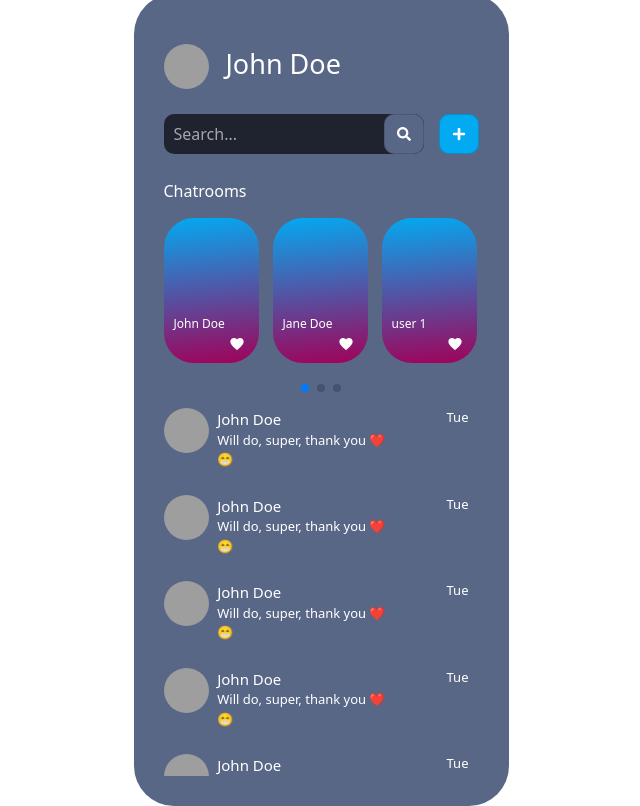
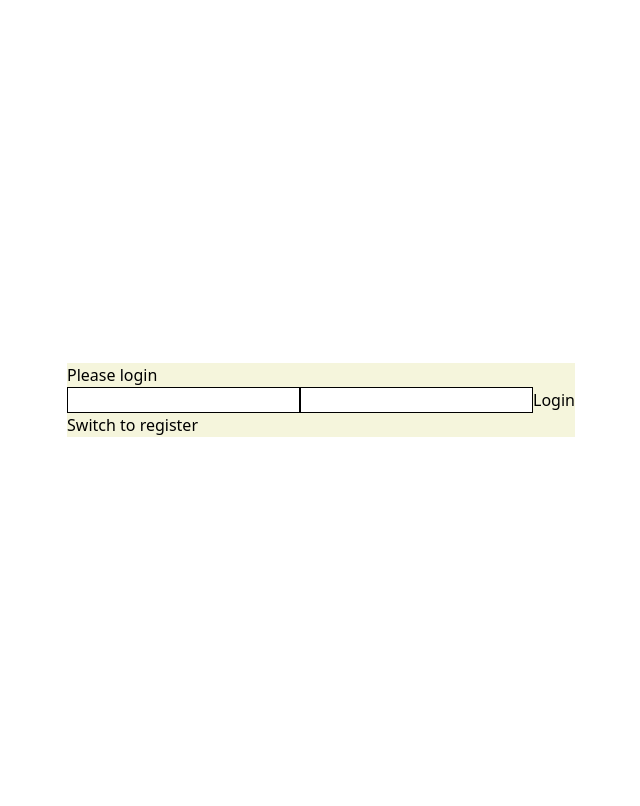
Before and after one commit to alexcloudstar/ac_chatapp_fe, a React (Vite) app in the folder client/: page / in a window 1280 px wide. Shown: the whole page, without its empty margins (319-959 px from the left). Built offline with nearby package versions, Linux system fonts and the light colour scheme; grey boxes are pictures that could not be loaded.

Commit message:
Starting implementing Auth

```diff
--- a/client/src/App.tsx
+++ b/client/src/App.tsx
@@ -1,12 +1,20 @@
-import { ChatHeader, ChatList, Rooms } from './components'
+import { useState } from 'react'
+import { Auth, ChatHeader, ChatList, Rooms } from './components'
 
 function App() {
+  const [isLoggedIn, setIsLoggedIn] = useState<boolean>(false)
   return (
-    <main className="flex flex-col w-[375px] h-[812px] pt-[50px] pr-[30px] pl-[30px] pb-[30px] text-white bg-[#596787] rounded-[40px]">
-      <ChatHeader />
-      <Rooms />
-      <ChatList />
-    </main>
+    <>
+      {!isLoggedIn ? (
+        <Auth setIsLoggedIn={setIsLoggedIn} />
+      ) : (
+        <main className="flex flex-col w-[375px] h-[812px] pt-[50px] pr-[30px] pl-[30px] pb-[30px] text-white bg-[#596787] rounded-[40px]">
+          <ChatHeader />
+          <Rooms />
+          <ChatList />
+        </main>
+      )}
+    </>
   )
 }
 
--- /dev/null
+++ b/client/src/components/Auth/Auth.tsx
@@ -0,0 +1,49 @@
+import React, { FC, useState } from 'react'
+import styles from './auth.module.css'
+import { AuthFormData, AuthProps } from './types'
+
+const Auth: FC<AuthProps> = ({ setIsLoggedIn }) => {
+  const [isRegister, setIsRegister] = React.useState<boolean>(false)
+  const [formData, setFormData] = useState<AuthFormData>({
+    email: '',
+    password: '',
+    isRegister,
+  })
+
+  const switchFormMode = () => setIsRegister(!isRegister)
+
+  const onSubmit = (e: any): void => {
+    e.preventDefault()
+    console.log(formData)
+  }
+
+  const onChange = (e: React.ChangeEvent<HTMLInputElement>): void =>
+    setFormData({ ...formData, [e.target.name]: e.target.value })
+
+  return (
+    <div className={styles.container}>
+      <h1>Please {isRegister ? 'register' : 'login'}</h1>
+      <form action="POST" onSubmit={onSubmit}>
+        <input
+          type="text"
+          name="email"
+          value={formData.email}
+          onChange={onChange}
+        />
+        <input
+          type="password"
+          name="password"
+          value={formData.password}
+          onChange={onChange}
+        />
+
+        <button type="submit">{isRegister ? 'Register' : 'Login'}</button>
+      </form>
+      <button type="button" onClick={switchFormMode}>
+        Switch to {isRegister ? 'login' : 'register'}
+      </button>
+    </div>
+  )
+}
+
+export default Auth
--- /dev/null
+++ b/client/src/components/Auth/auth.module.css
@@ -0,0 +1,7 @@
+.container {
+  background-color: beige;
+}
+
+.container input {
+  border: 1px solid #000;
+}
--- /dev/null
+++ b/client/src/components/Auth/index.ts
@@ -0,0 +1 @@
+export { default as Auth } from './Auth'
--- /dev/null
+++ b/client/src/components/Auth/types.ts
@@ -0,0 +1,9 @@
+export type AuthProps = {
+  setIsLoggedIn: React.Dispatch<React.SetStateAction<boolean>>
+}
+
+export type AuthFormData = {
+  email: string
+  password: string
+  isRegister: boolean
+}
--- a/client/src/components/index.ts
+++ b/client/src/components/index.ts
@@ -1,3 +1,4 @@
 export { ChatHeader } from './Header'
 export { Rooms } from './Rooms'
 export { ChatList } from './ChatList'
+export { Auth } from './Auth'
```
